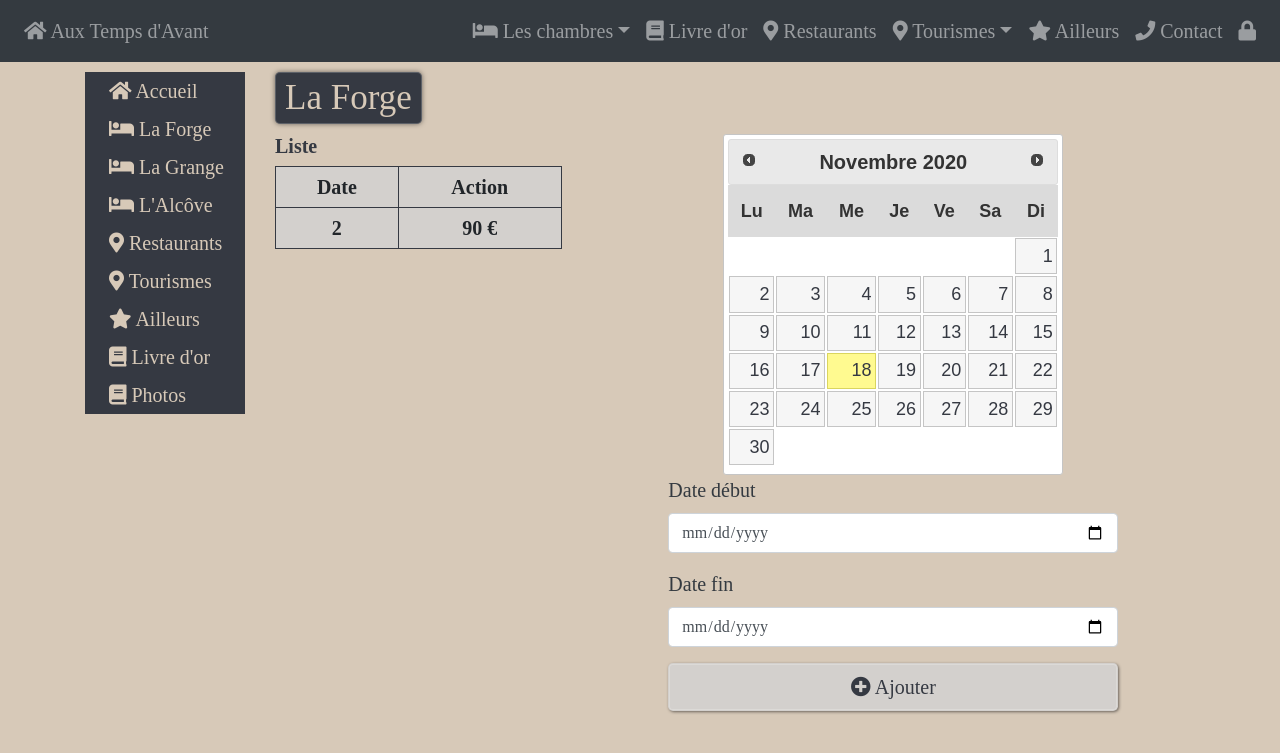
After one commit to PierreLadenburger/aux-temps-d-avant, a Symfony app: template templates/administration/forge.html.twig in a window 1280 px wide. The commit adds this page. Shown: the top 753 px of the page. Run offline with Twig, Linux system fonts and the light colour scheme; the template is opened without the code that fills it, so the values that code supplies are empty; some libraries are stand-ins or nearby versions.

Commit message:
début administration chambres

```diff
--- a/public/css/commun.css
+++ b/public/css/commun.css
@@ -10,7 +10,8 @@ p {
 
 .btn {
     background-color : #d3d0cd !important;
-    border: 2px solid #343a40 !important;
+    box-shadow: 1px 1px 3px rgba(0, 0, 0, 0.5), inset 0 0 0 1px rgba(255, 255, 255, 0.2);
+
     color: #353942 !important;
 }
 
@@ -23,6 +24,15 @@ form {
     margin: 0 auto;
     width: 450px;
     height: 50%;
+}
+
+.ui-datepicker .highlight a {
+    background: #CF0A1D;
+    color: white;
+}
+
+.ui-datepicker .available a {
+    color: rgb(53, 57, 66);
 }
 
 .titre-partie {
--- /dev/null
+++ b/templates/administration/forge.html.twig
@@ -0,0 +1,98 @@
+{% extends 'base.html.twig' %}
+
+{% block title %}Administration{% endblock %}
+
+{% block body %}
+    {% include 'commun/menu.html.twig' %}
+    <div class="container">
+        <div class="row">
+            <div class="col-sm-3 col-md-3 col-lg-2 col-xl-2">
+                {% include 'commun/menu-admin.html.twig' %}
+            </div>
+            <div class="col-sm-9 col-md-9 col-lg-10 col-xl-10">
+                <h2 class="titre">La Forge</h2>
+                <div class="row">
+                    <div class="col-lg-4 col-md-4">
+                        <h5 class="font-weight-bold titre-partie">Liste</h5>
+                        <table class="mb-1 w-100">
+                            <thead>
+                            <tr>
+                                <th>Date</th>
+                                <th>Action</th>
+
+                            </tr>
+                            </thead>
+                            <tbody>
+                            <tr>
+                                <th>2</th>
+                                <th>90 €</th>
+                            </tr>
+                            </tbody>
+                        </table>
+                    </div>
+                    <div class="col-lg-8 col-md-8">
+                        <div class="d-flex justify-content-center">
+                            <div id="datePickerForge"></div>
+                        </div>
+                        <div>
+                            <form method="post">
+                                <fieldset class="form-group">
+                                    <label style="color: #343a40;" for="date_debut">Date début</label>
+                                    <input id="date_debut" name="date_debut" type="date" class="form-control">
+                                </fieldset>
+                                <fieldset class="form-group">
+                                    <label style="color: #343a40;" for="date_fin">Date fin</label>
+                                    <input id="date_fin" name="date_fin" type="date" class="form-control">
+                                </fieldset>
+                                <button class="btn btn-lg btn-block">
+                                    <i class="fas fa-plus-circle"></i> Ajouter
+                                </button>
+                            </form>
+                        </div>
+
+                    </div>
+                </div>
+            </div>
+        </div>
+    </div>
+
+{% endblock %}
+{% block javascripts %}
+    <script>
+        $(document).ready(function () {
+            $(function () {
+                $("#datePickerForge").datepicker({
+                    prevText: 'Préc',
+                    nextText: 'Suiv',
+                    currentText: 'Aujourd\'hui',
+                    dateFormat: "yy-mm-dd",
+                    monthNames: ['Janvier', 'Fevrier', 'Mars', 'Avril', 'Mai', 'Juin',
+                        'Juillet', 'Aout', 'Septembre', 'Octobre', 'Novembre', 'Decembre'],
+                    monthNamesShort: ['Jan', 'Fev', 'Mar', 'Avr', 'Mai', 'Jun',
+                        'Jul', 'Aou', 'Sep', 'Oct', 'Nov', 'Dec'],
+                    dayNames: ['Dimanche', 'Lundi', 'Mardi', 'Mercredi', 'Jeudi', 'Vendredi', 'Samedi'],
+                    dayNamesShort: ['Dim', 'Lun', 'Mar', 'Mer', 'Jeu', 'Ven', 'Sam'],
+                    dayNamesMin: ['Di', 'Lu', 'Ma', 'Me', 'Je', 'Ve', 'Sa'],
+                    firstDay: 1,
+                    beforeShowDay: function (date) {
+                        /* var datestring = formatDateYYYYMMDD(date);
+                          for (var i = 0; i < reservations.length; i++) {
+                              if (reservations[i].date === datestring) {
+                                  return [true, 'highlight'];
+                              }
+                          }*/
+                          return [true, 'available'];
+                    },
+                    onSelect: function (dateText, inst) {
+                        console.log(inst);
+                        console.log(dateText);
+                        /*inst.dpDiv.find('.ui-datepicker-current-day a')
+                            .css('background', '#000000');
+                        $('#datePickerForge').datepicker("refresh");*/
+                    }
+                });
+            });
+        });
+    </script>
+
+{% endblock %}
--- a/templates/base.html.twig
+++ b/templates/base.html.twig
@@ -7,6 +7,7 @@
         <title>{% block title %}Welcome!{% endblock %}</title>
         <link rel="stylesheet" href="https://maxcdn.bootstrapcdn.com/bootstrap/4.0.0/css/bootstrap.min.css" integrity="sha384-Gn5384xqQ1aoWXA+058RXPxPg6fy4IWvTNh0E263XmFcJlSAwiGgFAW/dAiS6JXm" crossorigin="anonymous">
         <link rel="stylesheet" href="https://use.fontawesome.com/releases/v5.6.1/css/all.css" integrity="sha384-gfdkjb5BdAXd+lj+gudLWI+BXq4IuLW5IT+brZEZsLFm++aCMlF1V92rMkPaX4PP" crossorigin="anonymous">
+        <link href="https://ajax.googleapis.com/ajax/libs/jqueryui/1.8.2/themes/blitzer/jquery-ui.css" rel="stylesheet" type="text/css">
         <link rel="stylesheet" type="text/css" href="/css/commun.css">
         {% block stylesheets %}
         {% endblock %}
@@ -14,12 +15,15 @@
     <body>
         {% block body %}{% endblock %}
 
-        {% block javascripts %}
-        {% endblock %}
+
         <script src="https://code.jquery.com/jquery-3.2.1.slim.min.js" integrity="sha384-KJ3o2DKtIkvYIK3UENzmM7KCkRr/rE9/Qpg6aAZGJwFDMVNA/GpGFF93hXpG5KkN" crossorigin="anonymous"></script>
         <script src="https://cdnjs.cloudflare.com/ajax/libs/popper.js/1.12.9/umd/popper.min.js" integrity="sha384-ApNbgh9B+Y1QKtv3Rn7W3mgPxhU9K/ScQsAP7hUibX39j7fakFPskvXusvfa0b4Q" crossorigin="anonymous"></script>
         <script src="https://maxcdn.bootstrapcdn.com/bootstrap/4.0.0/js/bootstrap.min.js" integrity="sha384-JZR6Spejh4U02d8jOt6vLEHfe/JQGiRRSQQxSfFWpi1MquVdAyjUar5+76PVCmYl" crossorigin="anonymous"></script>
+        <script  src="https://ajax.googleapis.com/ajax/libs/jquery/1.7.2/jquery.js"></script>
+        <script src="https://ajax.googleapis.com/ajax/libs/jqueryui/1.8.2/jquery-ui.js"></script>
         <script src="/js/commun.js"></script>
+        {% block javascripts %}
+        {% endblock %}
 
     </body>
 </html>
--- /dev/null
+++ b/templates/commun/menu-admin.html.twig
@@ -0,0 +1,11 @@
+<ul style="background-color:  #353942;margin-top: 10px; padding-left: 0 !important; list-style-type: none;">
+    <li><a class="dropdown-item " href="{{ path('administration') }}" style="color: #d7c9b8;" ><i class="fas fa-home"></i> Accueil</a></li>
+    <li><a class="dropdown-item " href="{{ path('administration_forge') }}" style="color: #d7c9b8;" ><i class="fas fa-bed"></i> La Forge</a></li>
+    <li><a class=" dropdown-item" href="" style="color: #d7c9b8;"><i class="fas fa-bed"></i> La Grange</a></li>
+    <li><a class="dropdown-item" href="" style="color: #d7c9b8;"><i class="fas fa-bed"></i> L'Alcôve</a></li>
+    <li><a class="dropdown-item" href="" style="color: #d7c9b8;"><i class="fas fa-map-marker-alt"></i> Restaurants</a></li>
+    <li><a class="dropdown-item" href="" style="color: #d7c9b8;"><i class="fas fa-map-marker-alt"></i> Tourismes</a></li>
+    <li><a class="dropdown-item" href="" style="color: #d7c9b8;"><i class="fas fa-star"></i> Ailleurs</a></li>
+    <li><a class="dropdown-item" href="" style="color: #d7c9b8;"><i class="fas fa-book"></i> Livre d'or</a></li>
+    <li><a class="dropdown-item" href="" style="color: #d7c9b8;"><i class="fas fa-book"></i> Photos</a></li>
+</ul>
```
Also changed, not shown: migrations/Version20201118142048.php (added, +31 -0 lines), src/Controller/AdministrationController.php (+19 -0 lines), src/Entity/Chambre.php (+42 -0 lines), src/Entity/Livre.php (added, +24 -0 lines), src/Entity/Reservation.php (added, +58 -0 lines), src/Repository/LivreRepository.php (added, +50 -0 lines), src/Repository/ReservationRepository.php (added, +50 -0 lines), templates/administration/index.html.twig (+11 -10 lines).
